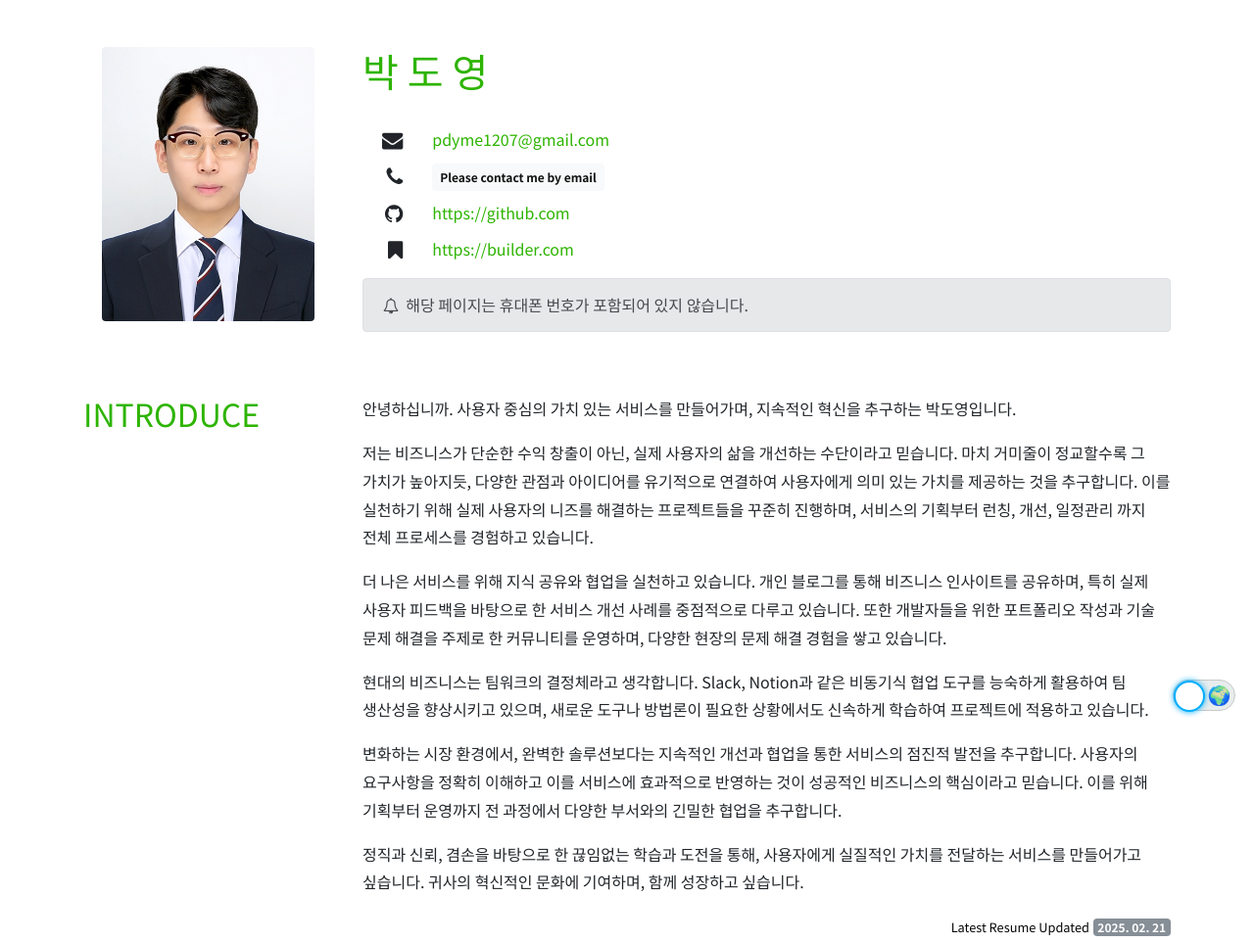
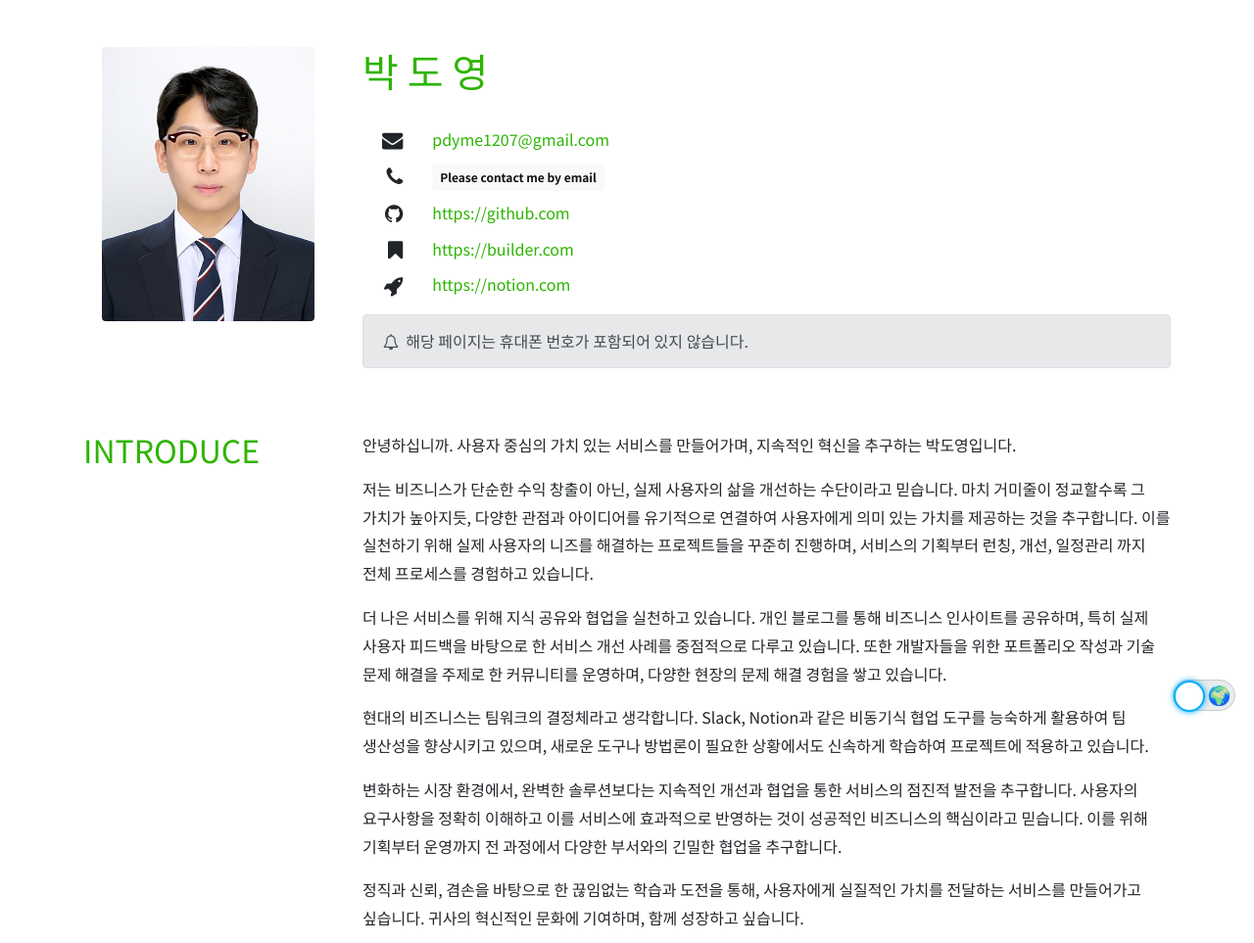
Before and after one commit to pdy1207/dev-resume, a website: page index.html in a window 1280 px wide. Shown: the top 963 px of the page at 98% size. Drawn offline with nearby package versions, Linux system fonts and the light colour scheme; some icons are missing.

Commit message:
notion add

```diff
--- a/index.html
+++ b/index.html
@@ -95,14 +95,7 @@
                   <a href="https://pdy1207.github.io/doyoung-dev/" target="_blank">https://doyoung.dev</a>
                 </div>
               </div> -->
-              <!-- <div class="row pb-2">
-                <div class="col-1 text-right">
-                  <i class="fa fa-rocket fa-lg"></i>
-                </div>
-                <div class="col-auto">
-                  <a href="https://gem-hacksaw-4b1.notion.site/Hello-this-is-Park-Doyoung-cbd7125d4e564dc3ad3d5470b9d39c36?pvs=4" target="_blank" aria-placeholder="asdfasdf">https://notion.com</a>
-                </div>
-              </div> -->
+
               <div class="row pb-2">
                 <div class="col-1 text-right">
                   <i class="fa fa-github fa-lg" aria-hidden="true"></i>
@@ -118,6 +111,14 @@
                 </div>
                 <div class="col-auto">
                   <a href="https://github.com/pdy1207/azure-cicd-blog-app" target="_blank">https://builder.com</a>
+                </div>
+              </div>
+              <div class="row pb-2">
+                <div class="col-1 text-right">
+                  <i class="fa fa-rocket fa-lg"></i>
+                </div>
+                <div class="col-auto">
+                  <a href="https://gem-hacksaw-4b1.notion.site/Hello-this-is-Park-Doyoung-cbd7125d4e564dc3ad3d5470b9d39c36?pvs=4" target="_blank" aria-placeholder="asdfasdf">https://notion.com</a>
                 </div>
               </div>
               <div class="row">
```
